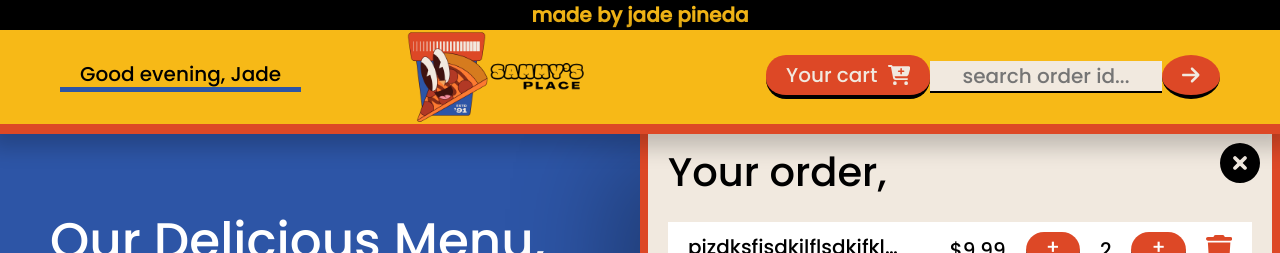
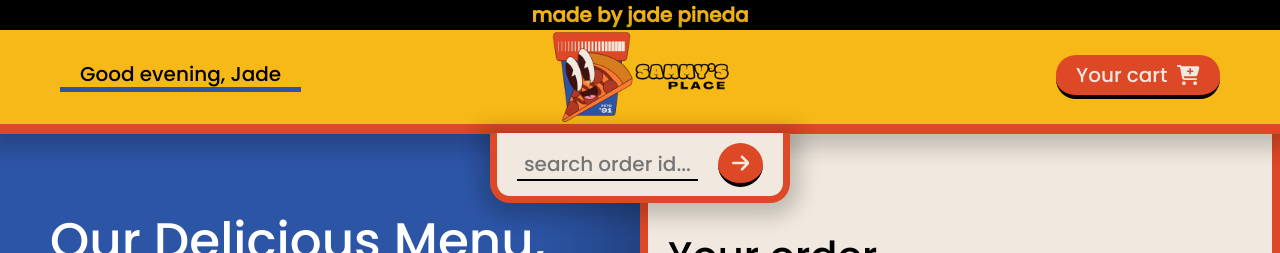
Before and after one commit to jadewapi/react-fullstack-sammys-pizza, a React (Vite) app: page /menu/cart in a window 1280 px wide. Shown: the top 253 px of the page. Built offline with nearby package versions, Linux system fonts and the light colour scheme.

Commit message:
fix cart

```diff
--- a/src/features/cart/Cart.module.css
+++ b/src/features/cart/Cart.module.css
@@ -1,18 +1,17 @@
 .CART {
   position: absolute;
   z-index: 4;
-  top: 47.7%;
+  top: 50.7%;
   left: 75%;
-  height: 70%;
+  height: 90%;
   width: 50%;
   transform: translate(-50%, -50%);
   background-color: var(--white);
   border: 8px solid var(--orange);
   border-top: none;
   border-radius: 0 0 20px 20px;
-  padding: 1rem 2rem;
+  padding: 15rem 2rem 0 2rem;
   box-shadow: 20px 80px 100px 50px rgba(0, 0, 0, 0.306);
-  transition: all 25s ease-in;
 }
 
 .CART > a {
--- a/src/features/menu/menu.module.css
+++ b/src/features/menu/menu.module.css
@@ -78,11 +78,10 @@ header > * {
   color: black;
 }
 
-.menu > .search {
+.search {
   position: absolute;
   width: 30rem;
-  top: 10%;
-  left: 40%;
+  top: 110%;
   background-color: var(--white);
   border-radius: 0 0 20px 20px;
   padding: 0 2rem;
```
